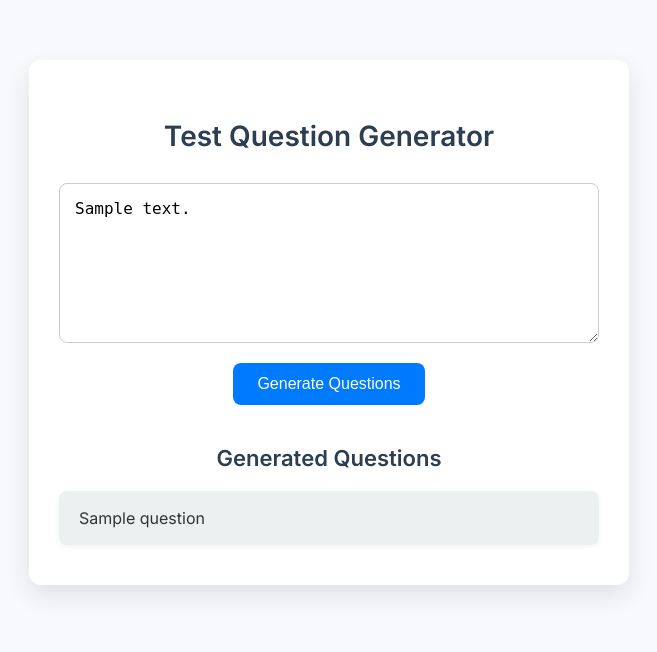
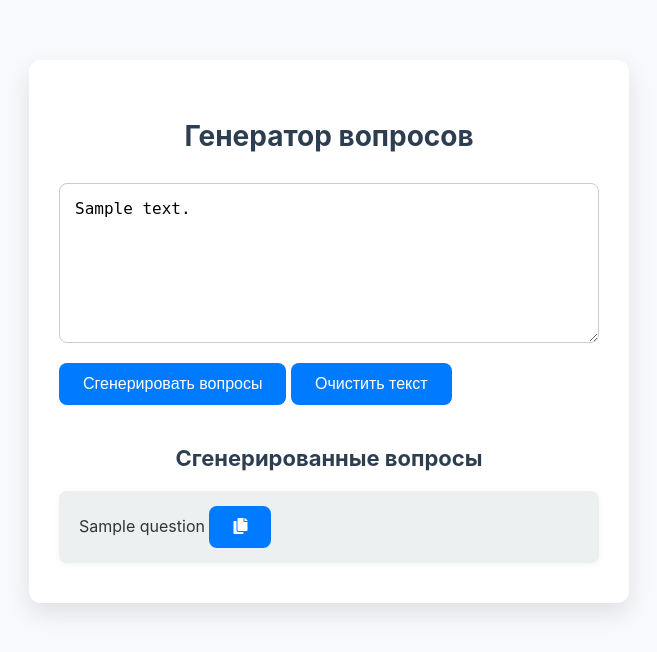
Before and after one commit to tarasovEgor/AutoTestGenModule, a Python web app: template src/templates/index.html in a window 1280 px wide. Shown: the top 652 px of the page, without its empty margins (311-968 px from the left). Run offline with Jinja, Linux system fonts and the light colour scheme; the template is opened without the code that fills it: most values are stand-ins (such as "Sample title", 1, 10 or a date in 2020).

Commit message:
function for copying, clearing, displaying buttons added

```diff
--- a/src/templates/index.html
+++ b/src/templates/index.html
@@ -1,28 +1,86 @@
 <!DOCTYPE html>
-<html lang="en">
+<html lang="ru">
 <head>
     <meta charset="UTF-8">
-    <meta name="viewport" content="width=device-width, initial-scale=1.0">
-    <title>Question Generator</title>
-    <link href="https://fonts.googleapis.com/css2?family=Inter:wght@400;600&display=swap" rel="stylesheet">
+    <title>Генерация вопросов</title>
     <link rel="stylesheet" href="/static/style.css">
+    <link href="https://cdnjs.cloudflare.com/ajax/libs/font-awesome/5.15.3/css/all.min.css" rel="stylesheet">
 </head>
 <body>
     <div class="container">
-        <h1>Test Question Generator</h1>
-        <form action="/generate/" method="post">
-            <textarea name="text" placeholder="Enter text for question generation..." required>{{ text if text else '' }}</textarea>
-            <button type="submit">Generate Questions</button>
+        <h1>Генератор вопросов</h1>
+
+        <form action="/generate/" method="POST" onsubmit="document.getElementById('loading').style.display='block'">
+            <textarea name="input_text" placeholder="Введите текст на английском для генерации вопросов...">{{ input_text or '' }}</textarea>
+
+            <div class="button-container">
+                <button type="submit">Сгенерировать вопросы</button>
+                <button type="button" id="clearBtn" onclick="clearText()">Очистить текст</button>
+            </div>
         </form>
 
+        <div id="loading" style="display:none; text-align:center; margin-top: 10px;">⏳ Генерация...</div>
+
         {% if questions %}
-        <h2>Generated Questions</h2>
-        <div class="question-list">
-            {% for question in questions %}
-                <div class="question-card">{{ question }}</div>
-            {% endfor %}
-        </div>
+            <h2 id="questionsTitle">Сгенерированные вопросы</h2>
+            <div class="question-list">
+                {% for question in questions %}
+                    <div class="question-card">
+                        <span>{{ question }}</span>
+                        <button class="copy-btn" onclick="copyToClipboard(this)">
+                            <i class="fas fa-copy"></i>
+                        </button>
+                    </div>
+                {% endfor %}
+            </div>
         {% endif %}
     </div>
+
+    <script>
+        // Function to copy text to clipboard
+        function copyToClipboard(button) {
+            const text = button.previousElementSibling.textContent;
+            navigator.clipboard.writeText(text).then(() => {
+                button.innerHTML = '<i class="fas fa-check" style="color: green;"></i>';
+                setTimeout(() => {
+                    button.innerHTML = '<i class="fas fa-copy"></i>';
+                }, 1000);
+            });
+        }
+
+        // Function to clear input text, generated questions, and the title
+        function clearText() {
+            document.querySelector('textarea').value = '';
+
+            const questionList = document.querySelector('.question-list');
+            questionList.innerHTML = '';
+
+            const questionsTitle = document.getElementById('questionsTitle');
+            questionsTitle.style.display = 'none';
+
+            const clearBtn = document.getElementById('clearBtn');
+            clearBtn.style.display = 'none';
+
+            document.getElementById('loading').style.display = 'none';
+        }
+
+        // Function to display the "Clear Text" button when questions are generated
+        function showClearButton() {
+            const clearBtn = document.getElementById('clearBtn');
+            clearBtn.style.display = 'inline-block';
+
+            const questionsTitle = document.getElementById('questionsTitle');
+            questionsTitle.style.display = 'block';
+        }
+
+        window.onload = () => {
+            const clearBtn = document.getElementById('clearBtn');
+            clearBtn.style.display = 'none';
+
+            if (document.querySelector('.question-list')) {
+                showClearButton();
+            }
+        };
+    </script>
 </body>
 </html>
```
